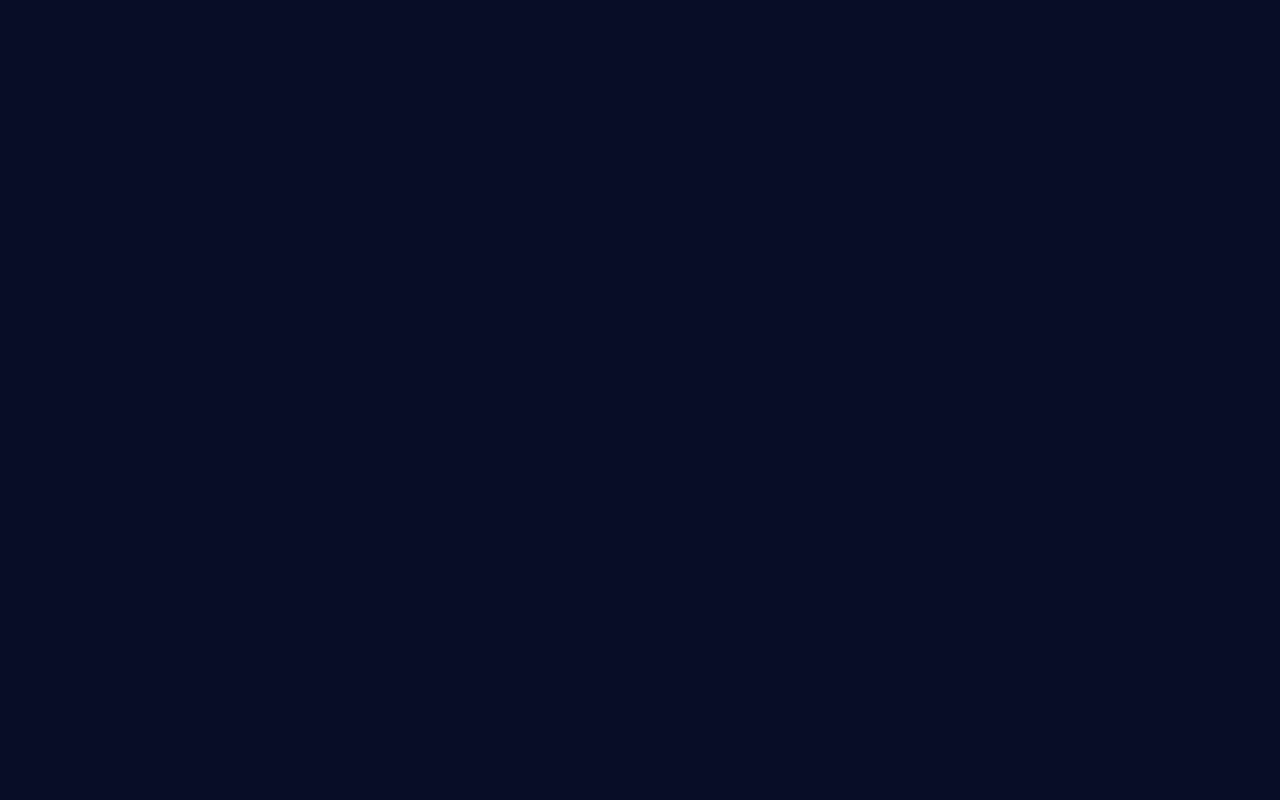
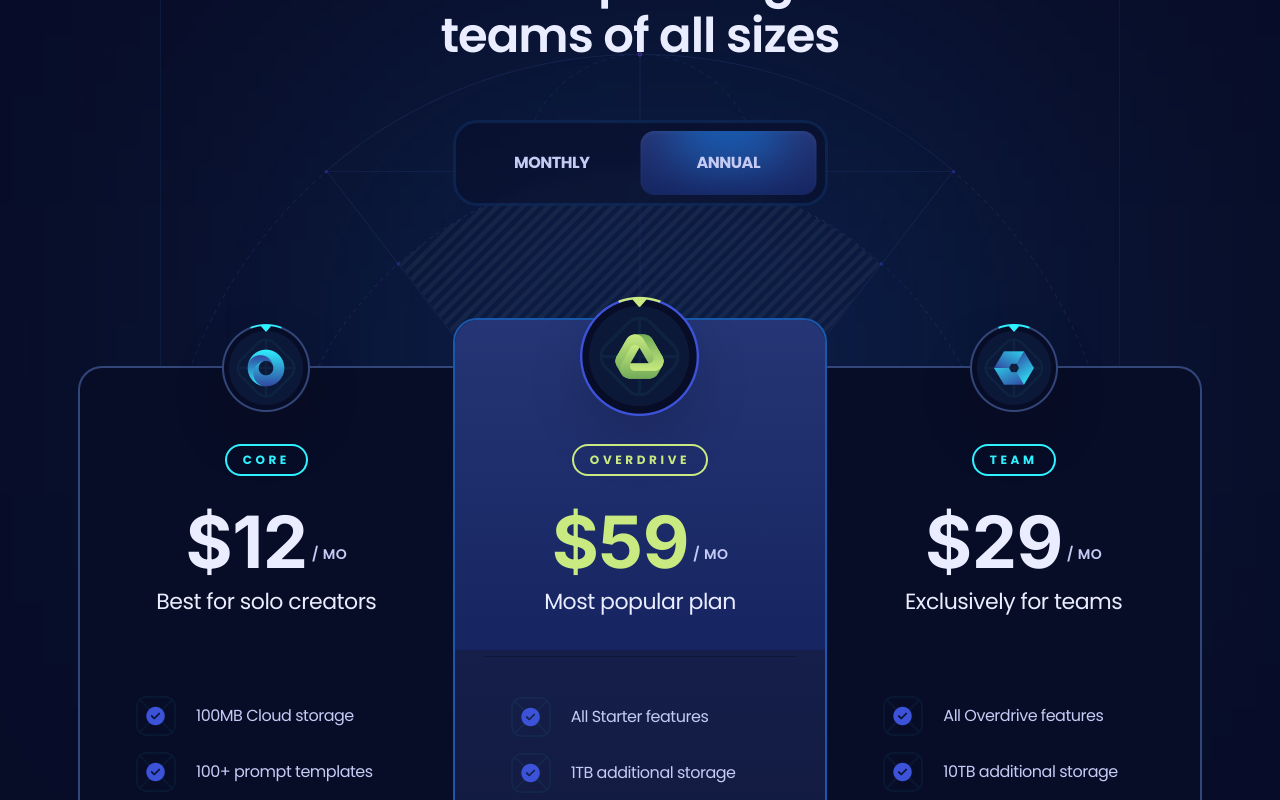
Before and after one commit to deiu25/saas-courses-pg, a React (Vite) app: page / in a window 1280 px wide. Shown: the part 1820-2620 px from the top of the page. Before the commit the page ends 1660 px from the top, so only its background shows below. Built offline with nearby package versions, Linux system fonts and the light colour scheme.

Commit message:
pricing section

```diff
--- a/package.json
+++ b/package.json
@@ -12,6 +12,7 @@
   "dependencies": {
     "clsx": "^2.1.1",
     "react": "^18.3.1",
+    "react-countup": "^6.5.3",
     "react-dom": "^18.3.1",
     "react-scroll": "^1.9.0"
   },
--- a/src/App.jsx
+++ b/src/App.jsx
@@ -1,6 +1,7 @@
 import Features from './sections/Features'
 import Header from './sections/Header'
 import Hero from './sections/Hero'
+import Pricing from './sections/Pricing'
 
 const App = () => {
   return (
@@ -8,6 +9,7 @@
       <Header />
       <Hero />
       <Features />
+      <Pricing />
     </main>
   )
 }
--- a/src/constants/index.jsx
+++ b/src/constants/index.jsx
@@ -4,7 +4,7 @@
     icon: "/images/feature-1.png",
     caption: "Easy integration",
     title: "Work smarter not harder",
-    text: "With Xora, tedious tasks are history. Automation and smart processes bring your productivity to new heights. It's like having an extra cup of coffee, but without the jitters.",
+    text: "With Xora, tedious tasks are history. Automation and smart processes bring your productivity to new heights. It's like having an extra cup of coffee, but without the jitters.",
     button: {
       icon: "/images/magictouch.svg",
       title: "Watch the demo",
--- /dev/null
+++ b/src/sections/Pricing.jsx
@@ -0,0 +1,163 @@
+import clsx from "clsx";
+import { useState } from "react";
+import { Element } from "react-scroll";
+import CountUp from "react-countup";
+import Button from "../components/Button";
+import { plans } from "../constants";
+
+const Pricing = () => {
+  const [monthly, setMonthly] = useState(false);
+  return (
+    <section>
+      <Element name="pricing">
+        <div className="container">
+          <div className="max-w-960 pricing-head_before relative mx-auto border-l border-r border-s2 bg-s1/50 pb-40 pt-28 max-xl:max-w-4xl max-lg:border-none max-md:pb-32 max-md:pt-16">
+            <h3 className="h3 max-lg:h4 max-md:h5 z-3 relative mx-auto mb-14 max-w-lg text-center text-p4 max-md:mb-11 max-sm:max-w-sm">
+              Flexible princing for teams of all sizes
+            </h3>
+            <div className="relative z-4 mx-auto flex w-[375px] rounded-3xl border-[3px] border-s4/25 bg-s1/50 p-2 backdrop-blur-[6px] max-md:w-[310px]">
+              <button
+                className={clsx("pricing-head_btn", monthly && "text-p4")}
+                onClick={() => setMonthly(true)}
+              >
+                Monthly
+              </button>
+              <button
+                className={clsx("pricing-head_btn", !monthly && "text-p4")}
+                onClick={() => setMonthly(false)}
+              >
+                Annual
+              </button>
+
+              <div
+                className={clsx(
+                  "g4 rounded-14 before:h-100 pricing-head_btn_before absolute left-2 top-2 h-[calc(100%-16px)] w-[calc(50%-8px)] overflow-hidden shadow-400 transition-transform duration-500",
+                  !monthly && "translate-x-full"
+                )}
+              />
+            </div>
+
+            <div className="pricing-bg">
+              <img
+                src="/images/bg-outlines.svg"
+                width={960}
+                height={380}
+                alt="outline"
+                className="relative z-2"
+              />
+              <img
+                src="/images/bg-outlines-fill.png"
+                width={960}
+                height={380}
+                alt="outline"
+                className="absolute inset-0 opacity-5 mix-blend-soft-light"
+              />
+            </div>
+          </div>
+          <div className="scroll-hide relative z-2 -mt-12 flex items-start max-xl:gap-5 max-xl:overflow-auto max-xl:pt-6">
+            {plans.map((plan, index) => (
+              <div
+                key={plan.id}
+                className="pricing-plan_first pricing-plan_last pricing-plan_odd pricing-plan_even relative border-2 p-7 max-xl:min-w-80 max-lg:rounded-3xl xl:w-[calc(33.33%+2px)]"
+              >
+                {index === 1 && (
+                  <div className="g4 absolute h-330 left-0 right-0 top-0 z-1 rounded-tl-3xl rounded-tr-3xl" />
+                )}
+
+                <div
+                  className={clsx(
+                    "absolute left-0 right-0 z-2 flex items-center justify-center",
+                    index === 1 ? "-top-6" : "-top-6 xl:-top-11",
+                  )}
+                >
+                  <img
+                    src={plan.logo}
+                    alt={plan.title}
+                    className={clsx(
+                      "object-contain drop-shadow-2xl",
+                      index === 1 ? "size-[120px]" : "size-[88px]",
+                    )}
+                  />
+                </div>
+
+                <div
+                  className={clsx(
+                    "relative flex flex-col items-center",
+                    index === 1 ? "pt-24" : "pt-12",
+                  )}
+                >
+                  <div
+                    className={clsx(
+                      "small-2 rounded-20 relative z-2 mx-auto mb-6 border-2 px-4 py-1.5 uppercase",
+                      index === 1 ? "border-p3 text-p3" : "border-p1 text-p1",
+                    )}
+                  >
+                    {plan.title}
+                  </div>
+
+                  <div className="relative z-2 flex items-center justify-center">
+                    <div
+                      className={clsx(
+                        "h-num flex items-start",
+                        index === 1 ? "text-p3" : "text-p4",
+                      )}
+                    >
+                      ${" "}
+                      <CountUp
+                        start={plan.priceMonthly}
+                        end={monthly ? plan.priceMonthly : plan.priceYearly}
+                        duration={0.4}
+                        useEasing={false}
+                        preserveValue
+                      />
+                    </div>
+                    <div className="small-1 relative top-3 ml-1 uppercase">
+                      / mo
+                    </div>
+                  </div>
+                </div>
+
+                <div
+                  className={clsx(
+                    "body-1 relative z-2 mb-10 w-full border-b-s2 pb-9 text-center text-p4",
+                    index === 1 && "border-b",
+                  )}
+                >
+                  {plan.caption}
+                </div>
+
+                <ul className="mx-auto space-y-4 xl:px-7">
+                  {plan.features.map((feature) => (
+                    <li
+                      key={feature}
+                      className="relative flex items-center gap-5"
+                    >
+                      <img
+                        src={"/images/check.png"}
+                        alt="check"
+                        className="size-10 object-contain"
+                      />
+                      <p className="flex-1">{feature}</p>
+                    </li>
+                  ))}
+                </ul>
+
+                <div className="mt-10 flex w-full justify-center">
+                  <Button icon={plan.icon}>Get Started</Button>
+                </div>
+
+                {index === 1 && (
+                  <p className="small-compact mt-9 text-center text-p3 before:mx-2.5 before:content-['-'] after:mx-2.5 after:content-['-']">
+                    Limited time offer
+                  </p>
+                )}
+              </div>
+            ))}
+          </div>
+        </div>
+      </Element>
+    </section>
+  );
+};
+
+export default Pricing;
```
Also changed, not shown: 1 other file (tests, documents, lock files or other folders).
